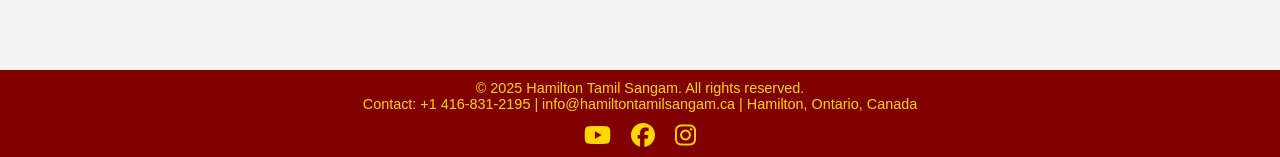
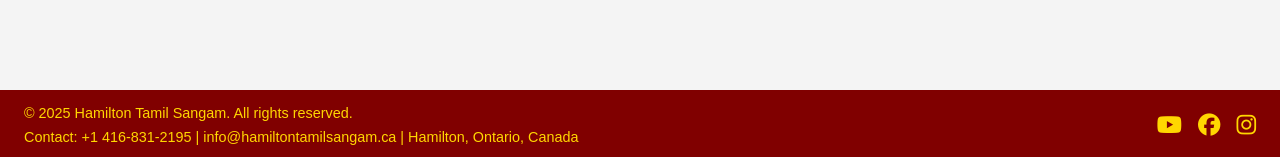
Before and after one commit to hamiltontamilsangam/htswebsite, a plain HTML site: page index.html in a window 1280 px wide. Shown: the part 640-797 px from the top of the page. Drawn offline with Linux system fonts and the light colour scheme.

Commit message:
resized the page

```diff
--- a/index.html
+++ b/index.html
@@ -46,7 +46,7 @@
     }
     /* MAIN CONTENT AREA (scrollable iframe) */
     .main-container {
-      position: fixed; top: 90px; bottom: 60px; left: 0; right: 0; overflow: hidden;
+      position: fixed; top: 90px; bottom: 80px; left: 0; right: 0; overflow: hidden;
     }
     #content-frame {
       width: 100%; height: 100%; border: none; display: block;color: #800000 !important;
@@ -54,10 +54,19 @@
 
     /* FIXED FOOTER */
     .footer {
-      position: fixed; bottom: 0; left: 0; right: 0; height: 90px; z-index: 1000;
-      background: #800000; color: gold; text-align: center; padding: 10px; font-size: 0.9rem;
-      display: flex; flex-direction: column; justify-content: center;
+      position: fixed; bottom: 0; left: 0; right: 0; z-index: 1000;
+      background: #800000; color: gold; font-size: 0.9rem;
+      display: flex; align-items: center; justify-content: space-between;
+      padding: 12px 24px; min-height: 70px; gap: 16px;
     }
+    .footer-info { display: flex; flex-direction: column; gap: 4px; }
+    .footer-info p { margin: 0; line-height: 1.4; }
+    .social-links { display: flex; gap: 16px; align-items: center; margin-left: auto; }
+    .social-links a {
+      color: gold; font-size: 1.4rem; transition: color 0.3s, transform 0.3s; text-decoration: none;
+      display: inline-flex; align-items: center; justify-content: center;
+    }
+    .social-links a:hover { color: #ffd700; transform: scale(1.1); }
 
     /* HAMBURGER */
     .hamburger { display: none; font-size: 24px; cursor: pointer; color: gold; padding: 10px; }
@@ -72,7 +81,7 @@
       .navbar a { display: block; padding: 10px; }
       .hamburger { display: block; position: absolute; top: 10px; right: 10px; }
       #menu-toggle:checked ~ .navbar { max-height: 400px; }
-      .main-container { top: 120px; } /* adjust for taller mobile header */
+      .main-container { top: 120px; bottom: 90px; } /* adjust for taller mobile header */
     }
   </style>
   <link rel="stylesheet" href="https://cdnjs.cloudflare.com/ajax/libs/font-awesome/6.5.1/css/all.min.css" integrity="sha512-DTOQO9RWCH3ppGqcWaEA1BIZOC6xxalwEsw9c2QQeAIftl+Vegovlnee1c9QX4TctnWMn13TZye+giMm8e2LwA==" crossorigin="anonymous" referrerpolicy="no-referrer" />
@@ -105,39 +114,20 @@
 
 <!-- FIXED FOOTER -->
 <footer class="footer">
-  <p>© 2025 Hamilton Tamil Sangam. All rights reserved.</p>
-  <p>Contact: +1 416-831-2195 | info@hamiltontamilsangam.ca | Hamilton, Ontario, Canada</p>
+  <div class="footer-info">
+    <p>© 2025 Hamilton Tamil Sangam. All rights reserved.</p>
+    <p>Contact: +1 416-831-2195 | info@hamiltontamilsangam.ca | Hamilton, Ontario, Canada</p>
+  </div>
 
   <!-- Social Media Links -->
-  <div class="social-links" style="
-    display: flex;
-    gap: 20px;
-    justify-content: center;
-    margin-top: 10px;
-    flex-wrap: wrap;
-  ">
-    <a href="https://www.youtube.com/@HamiltonTamilSangam" target="_blank" title="Follow us on YouTube" style="
-      color: gold;
-      font-size: 1.5rem;
-      transition: color 0.3s, transform 0.3s;
-      text-decoration: none;
-    " onmouseover="this.style.color='#a00000'; this.style.transform='scale(1.2)'" onmouseout="this.style.color='gold'; this.style.transform='scale(1)'">
+  <div class="social-links">
+    <a href="https://www.youtube.com/@HamiltonTamilSangam" target="_blank" title="Follow us on YouTube">
       <i class="fab fa-youtube"></i> <!-- Font Awesome icon (see Step 2) -->
     </a>
-    <a href="https://www.facebook.com/groups/379600937659370" target="_blank" title="Follow us on Facebook" style="
-      color: gold;
-      font-size: 1.5rem;
-      transition: color 0.3s, transform 0.3s;
-      text-decoration: none;
-    " onmouseover="this.style.color='#a00000'; this.style.transform='scale(1.2)'" onmouseout="this.style.color='gold'; this.style.transform='scale(1)'">
+    <a href="https://www.facebook.com/groups/379600937659370" target="_blank" title="Follow us on Facebook">
       <i class="fab fa-facebook"></i>
     </a>
-    <a href="https://www.instagram.com/hamiltontamilsangam23" target="_blank" title="Follow us on Instagram" style="
-      color: gold;
-      font-size: 1.5rem;
-      transition: color 0.3s, transform 0.3s;
-      text-decoration: none;
-    " onmouseover="this.style.color='#a00000'; this.style.transform='scale(1.2)'" onmouseout="this.style.color='gold'; this.style.transform='scale(1)'">
+    <a href="https://www.instagram.com/hamiltontamilsangam23" target="_blank" title="Follow us on Instagram">
       <i class="fab fa-instagram"></i>
     </a>
   </div>
--- a/pages/home.html
+++ b/pages/home.html
@@ -1,5 +1,5 @@
 <section id="home" style="
-  padding: 20px 30px;
+  padding: clamp(16px, 2vw, 24px) clamp(10px, 1vw, 18px);
   animation: fadeIn 1s ease-in;
   width: 100%;
   box-sizing: border-box;
@@ -14,10 +14,10 @@
 
   .home-container {
     display: grid;
-    grid-template-columns: minmax(0, 1fr) minmax(260px, 380px);
-    gap: clamp(24px, 4vw, 48px);
+    grid-template-columns: minmax(0, 1fr) minmax(260px, 360px);
+    gap: clamp(20px, 3vw, 36px);
     align-items: start;
-    max-width: min(1400px, 100%);
+    max-width: min(1200px, 97vw);
     margin: 0 auto;
     width: 100%;
   }
@@ -26,7 +26,7 @@
     display: flex;
     flex-direction: column;
     text-align: left;
-    max-width: 900px;
+    max-width: min(900px, 100%);
   }
 
   .sidebar {
@@ -62,7 +62,7 @@
     .home-container {
       grid-template-columns: 1fr;
       gap: 30px;
-      max-width: 100%;
+      max-width: min(97vw, 100%);
     }
     .sidebar {
       position: relative;
@@ -77,7 +77,7 @@
       order: 1;
     }
     #home {
-      padding: 20px;
+      padding: clamp(16px, 3vw, 24px) clamp(12px, 2vw, 18px);
     }
   }
 
@@ -90,7 +90,7 @@
 
   @media (max-width: 768px) {
     #home {
-      padding: 15px;
+      padding: clamp(14px, 4vw, 20px) clamp(10px, 3vw, 16px);
     }
     .home-container {
       gap: 25px;
```
